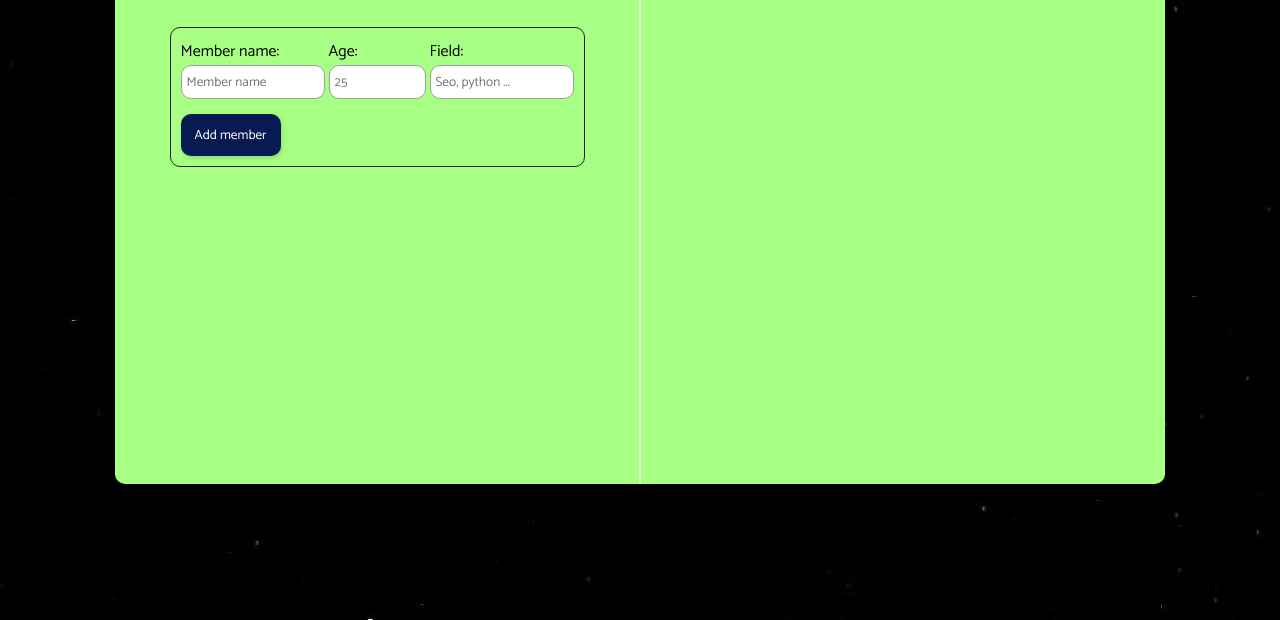
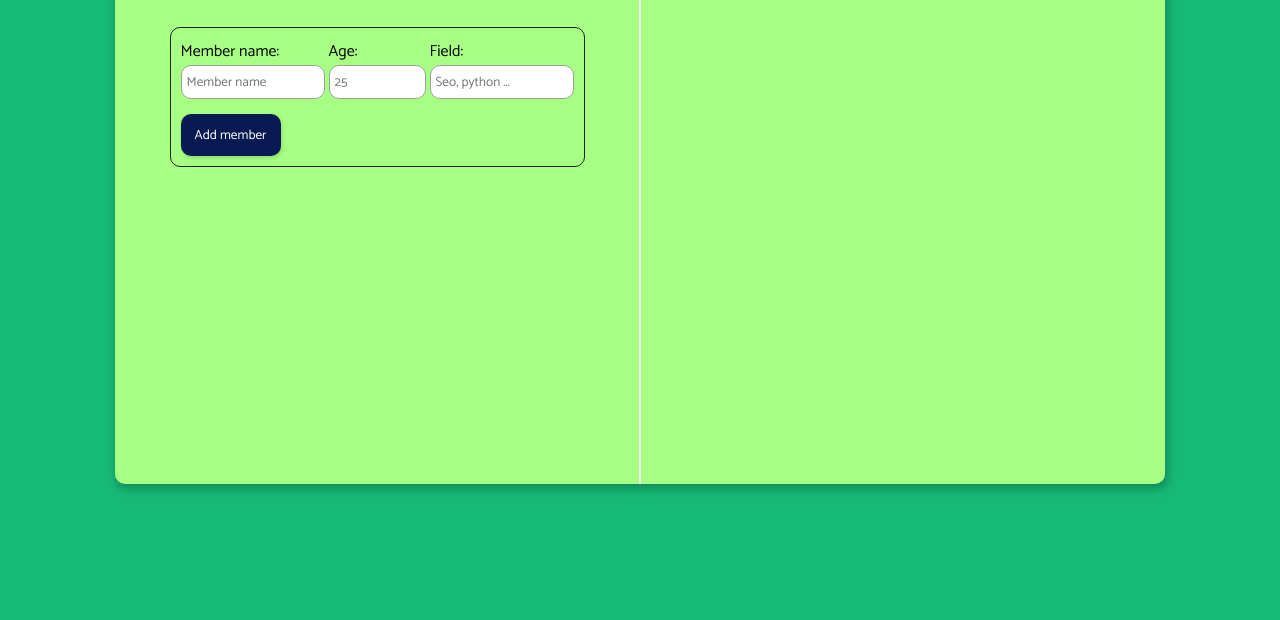
Before and after one commit to hrg15/Team-manager, a React app: page / in a window 1280 px wide. Shown: the part 180-800 px from the top of the page. Built offline with nearby package versions, Linux system fonts and the light colour scheme.

Commit message:
add changes

```diff
--- a/src/index.css
+++ b/src/index.css
@@ -5,8 +5,8 @@
 }
 body {
   min-height: 100%;
-  background-image: url(../src/assets/images/nasa.jpg);
-  /* background: #17b978; */
+  /* background-image: url(../src/assets/images/nasa.jpg); */
+  background: #17b978;
 }
 input {
   outline: none;
```
